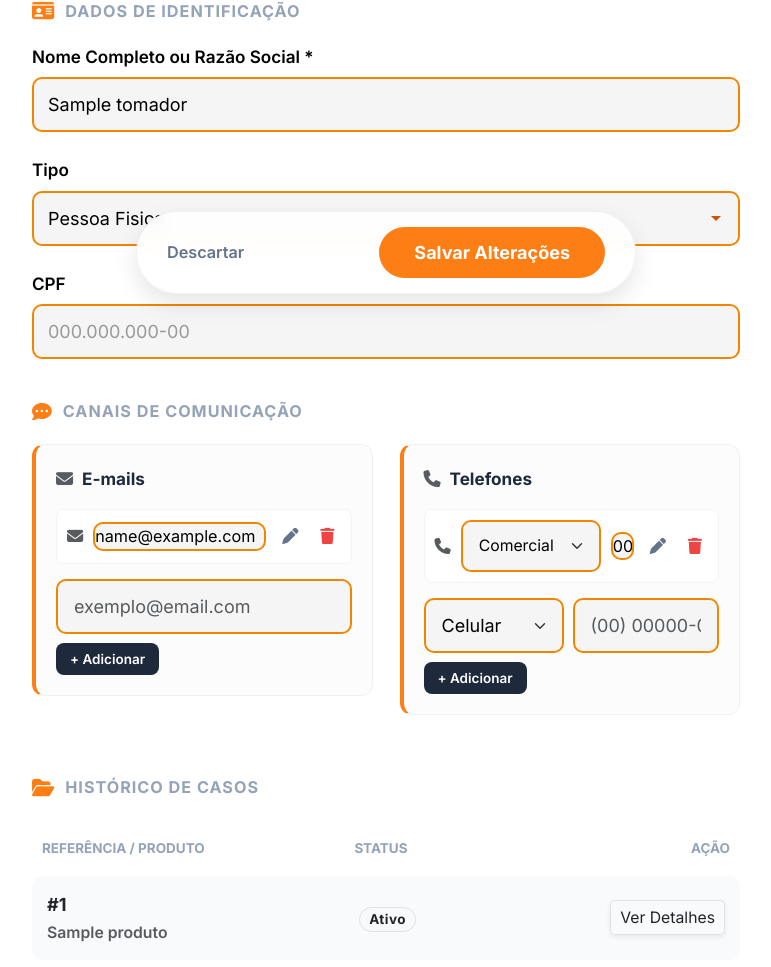
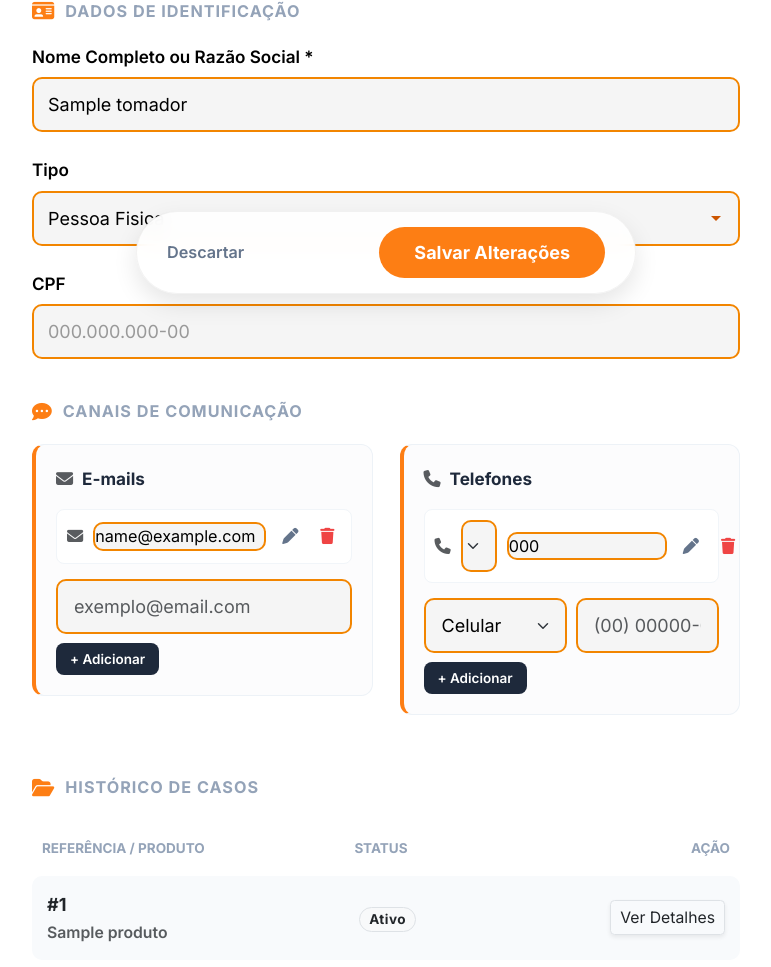
Before and after one commit to Jeff1984Sor/rca_final, a Django app: page /casos/tomadores/1/editar/ in a window 1280 px wide; the page is wider, and only the part inside the window is pictured. Shown: the part 486-1453 px from the top of that part, without its empty margins (254-1025 px from the left). Run offline with Django 5.2, Linux system fonts and the light colour scheme; tables that the repository leaves empty hold one stand-in row (values such as "Sample post"); parts of the project's set-up code (start-up, migrations or seed data) failed here and were passed over; some libraries are stand-ins or nearby versions.

```diff
--- a/casos/templates/casos/tomador_form.html
+++ b/casos/templates/casos/tomador_form.html
@@ -154,6 +154,7 @@
         font-size: 0.9rem;
     }
     .contact-item input {
+        min-width: 160px;
         border: none;
         background: transparent;
         flex: 1;
@@ -337,7 +338,7 @@
                                     {% for fone in telefones %}
                                         <div class="contact-item" data-item="telefone" data-id="{{ fone.id }}">
                                             <i class="fa-solid fa-phone text-muted"></i>
-                                            <select name="telefone_tipo_{{ fone.id }}" class="form-select form-select-sm" style="max-width: 140px;">
+                                            <select name="telefone_tipo_{{ fone.id }}" class="form-select form-select-sm" style="max-width: 170px;">
                                                 <option value="COMERCIAL" {% if fone.tipo == 'COMERCIAL' %}selected{% endif %}>Comercial</option>
                                                 <option value="RESIDENCIAL" {% if fone.tipo == 'RESIDENCIAL' %}selected{% endif %}>Residencial</option>
                                                 <option value="CELULAR" {% if fone.tipo == 'CELULAR' %}selected{% endif %}>Celular</option>
@@ -354,7 +355,7 @@
                                 </div>
                                 <div id="divFones">
                                     <div class="d-flex gap-2 mb-2">
-                                        <select name="lista_telefones_tipo" class="form-select" style="max-width: 140px;">
+                                        <select name="lista_telefones_tipo" class="form-select" style="max-width: 170px;">
                                             <option value="COMERCIAL">Comercial</option>
                                             <option value="RESIDENCIAL">Residencial</option>
                                             <option value="CELULAR" selected>Celular</option>
@@ -499,7 +500,7 @@
     function addFone() {
         $('#divFones').append(
             '<div class="d-flex gap-2 mb-2">' +
-                '<select name="lista_telefones_tipo" class="form-select" style="max-width: 140px;">' +
+                '<select name="lista_telefones_tipo" class="form-select" style="max-width: 170px;">' +
                     '<option value="COMERCIAL">Comercial</option>' +
                     '<option value="RESIDENCIAL">Residencial</option>' +
                     '<option value="CELULAR" selected>Celular</option>' +
```
